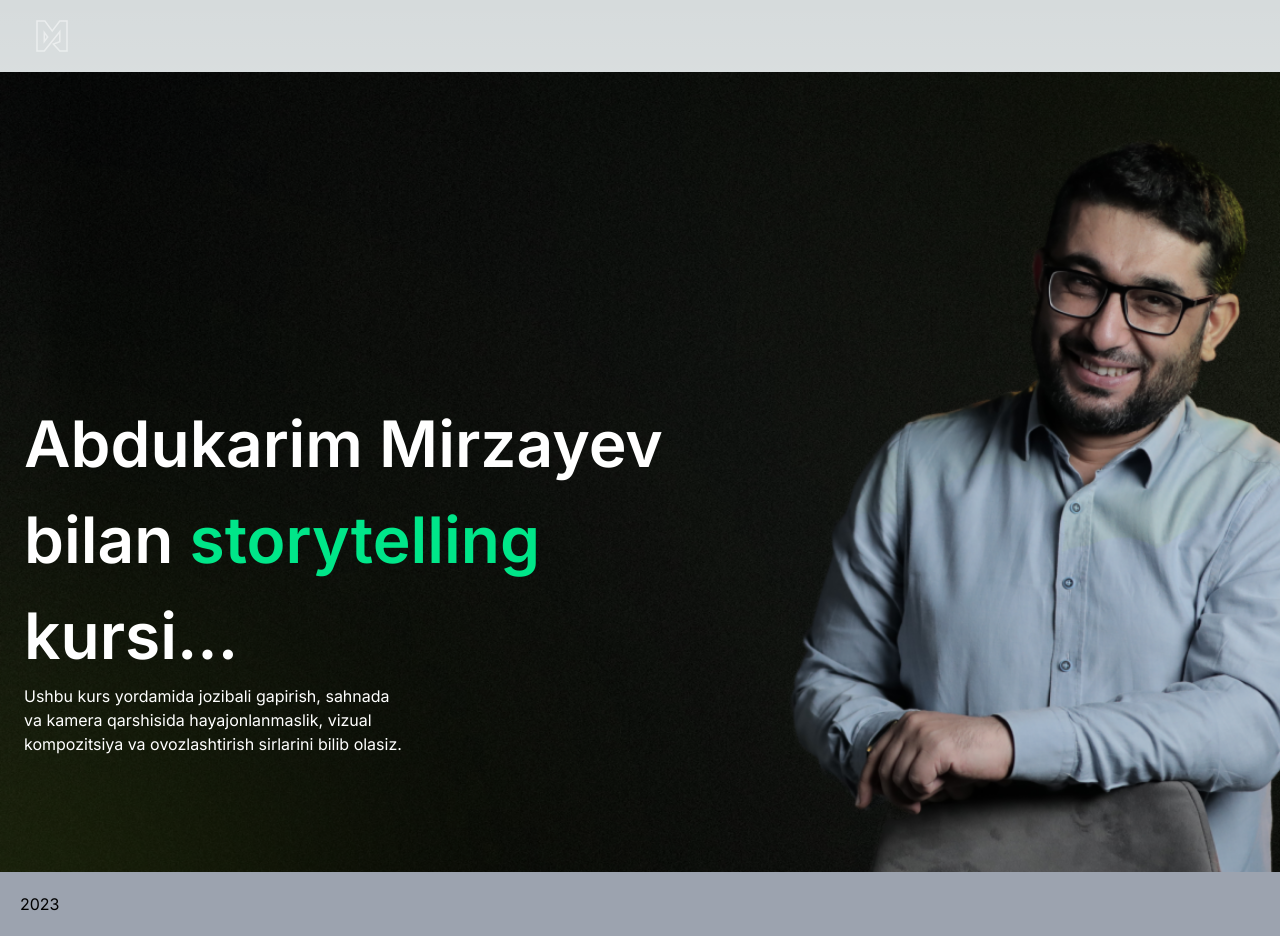
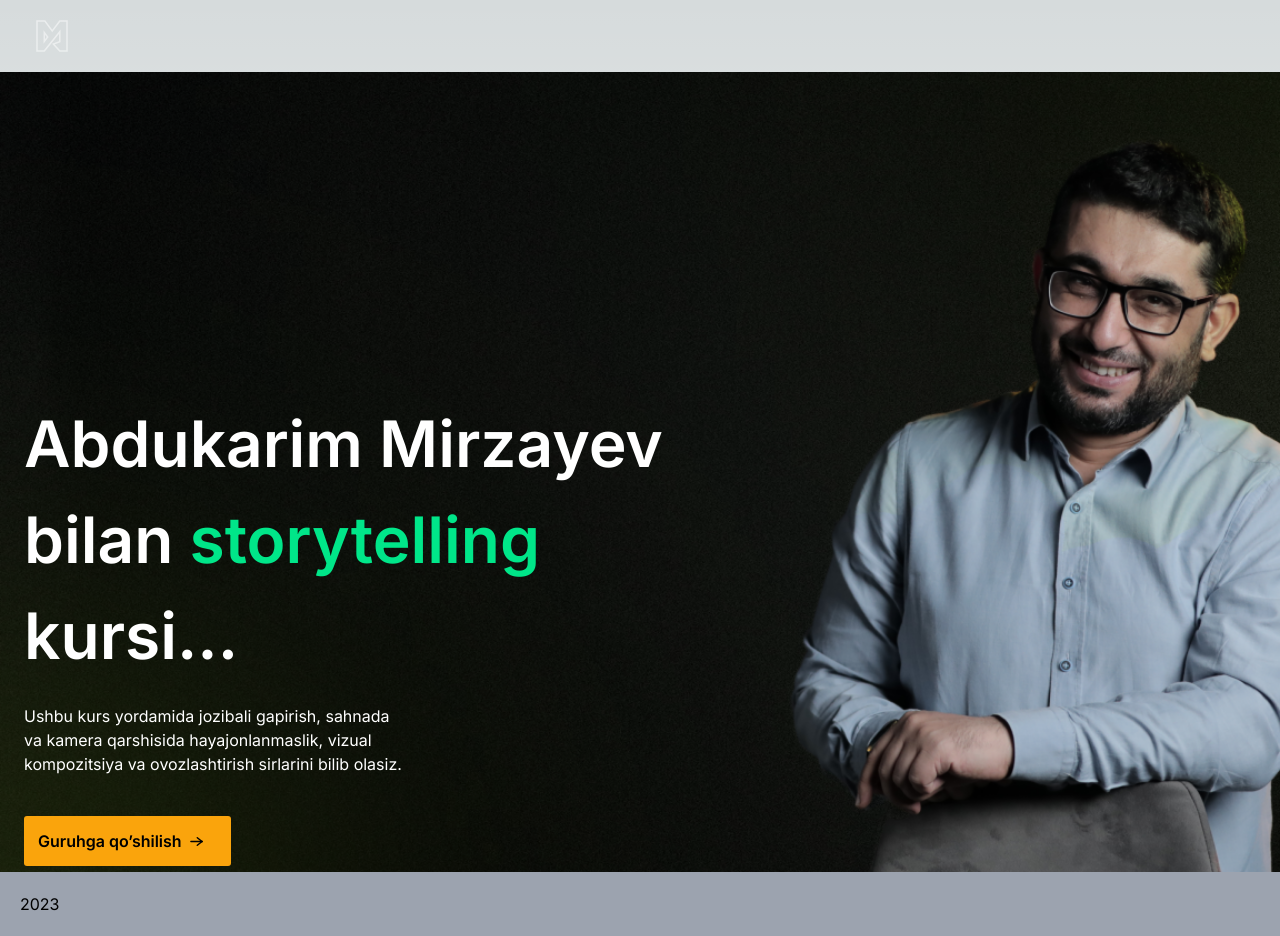
Before and after one commit to definem/Abdukarim-Mirzayev, a Next.js app: page / in a window 1280 px wide. Built offline with nearby package versions, Linux system fonts and the light colour scheme.

Commit message:
intro section end

```diff
--- a/src/components/About/about.jsx
+++ b/src/components/About/about.jsx
@@ -1,5 +1,6 @@
 import React from "react";
 import BackgroundImg from "../../../public/assets/images/user.png";
+import Arrow from "../../../public/assets/icons/arrow.svg";
 
 const About = () => {
   return (
@@ -18,15 +19,19 @@ const About = () => {
             style={{ paddingTop: "324px" }}
             className="text-[64px] text-white text-bold max-w-[580px]"
           >
-            <h1 className="font-semibold px-6 w-[790px]">
+            <h1 className="font-semibold px-6 w-[790px] mb-[20px]">
               Abdukarim Mirzayev bilan{" "}
               <span className="text-[#00E689]">storytelling</span> kursi...
             </h1>
-            <h4 className="text-[16px] text-white font-normal w-[430px] px-6">
+            <p className="text-[16px] text-white font-normal w-[430px] px-6">
               Ushbu kurs yordamida jozibali gapirish, sahnada va kamera
               qarshisida hayajonlanmaslik, vizual kompozitsiya va ovozlashtirish
               sirlarini bilib olasiz.
-            </h4>
+            </p>
+            <button className="flex items-center py-[25px] rounded-[3px] mt-[40px] px-[14px] gap-[5px] bg-[#FAA40C] hover:bg-orange-400 text-[16px] mx-6 w-[207px] h-[48px] text-black font-semibold">
+              Guruhga qo’shilish
+              <img src={Arrow.src} alt="arrow icon" />
+            </button>
           </div>
         </div>
       </div>
```
Also changed, not shown: public/assets/icons/arrow.svg (added).
